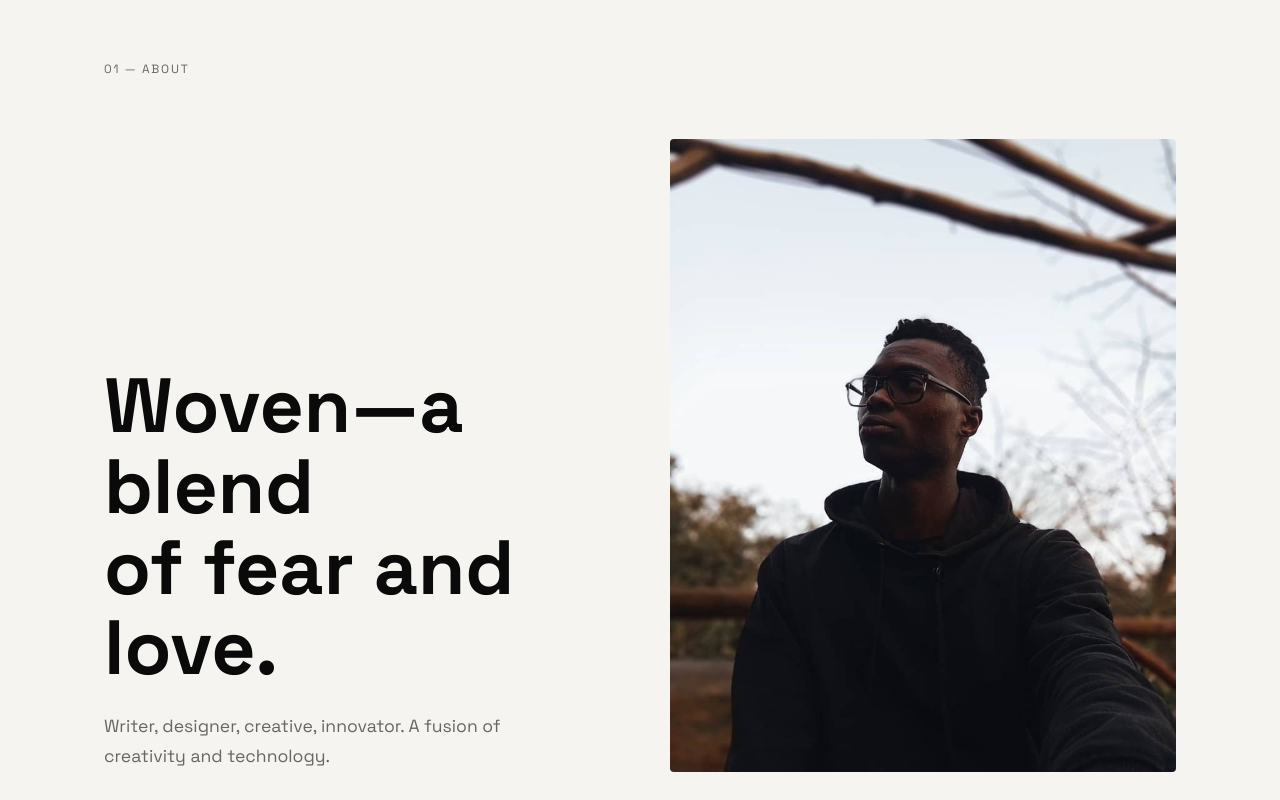
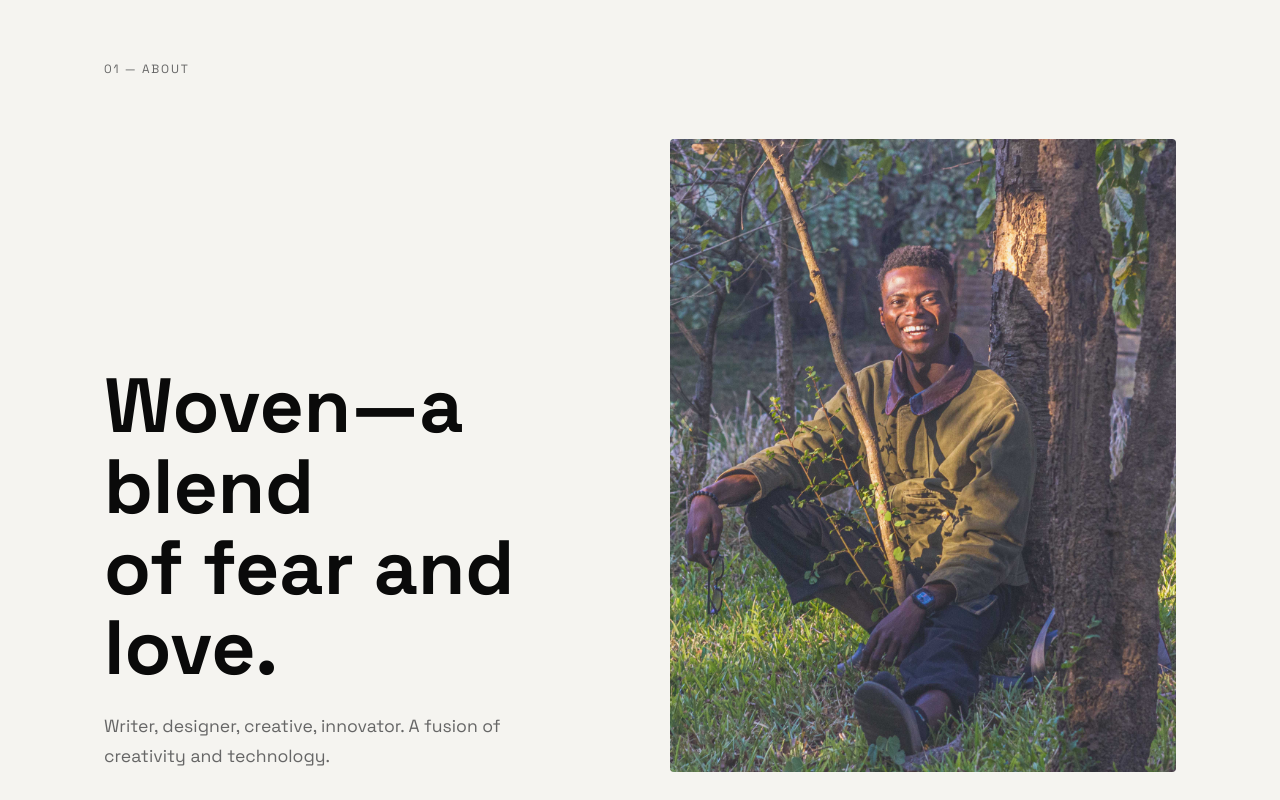
Before and after one commit to johnlivingprooff/web-p, a Vue app: page / in a window 1280 px wide. Shown: the part 840-1640 px from the top of the page. Built offline with nearby package versions, Linux system fonts and the light colour scheme; no server answers.

Commit message:
changed-img

```diff
--- a/src/components/About.vue
+++ b/src/components/About.vue
@@ -16,7 +16,7 @@
         </p>
       </div>
       <div class="about__intro-img">
-        <img src="/imgs/me.jpg" alt="John" />
+        <img src="/imgs/me4.jpg" alt="John" />
       </div>
     </div>
 
```
Also changed, not shown: public/imgs/me4.jpg (added).
